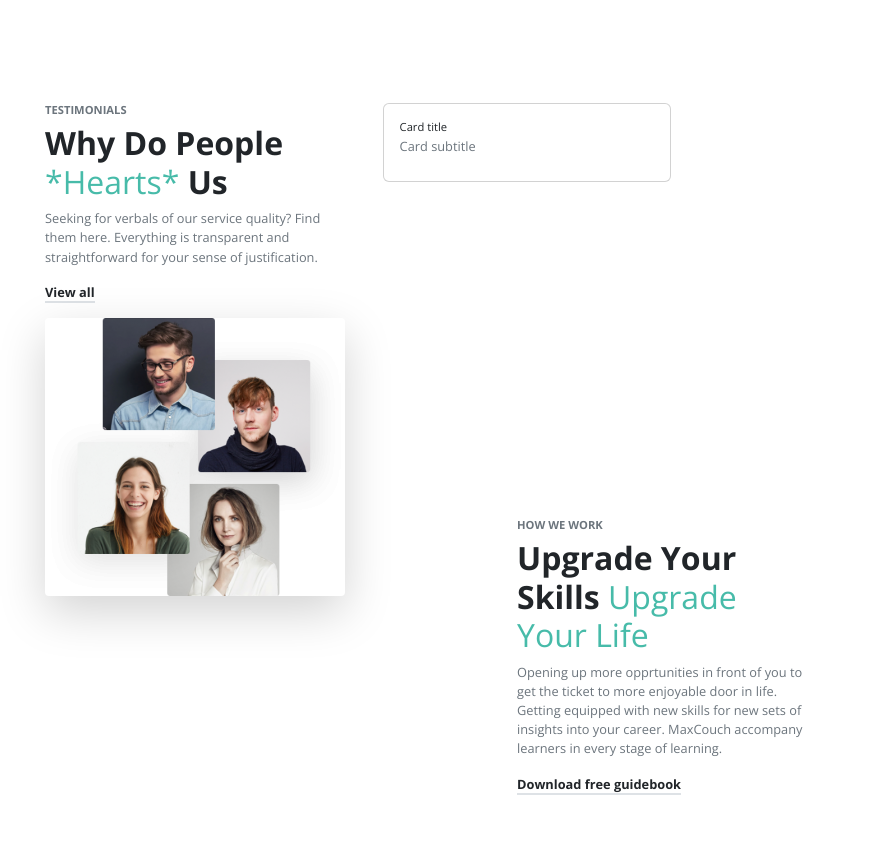
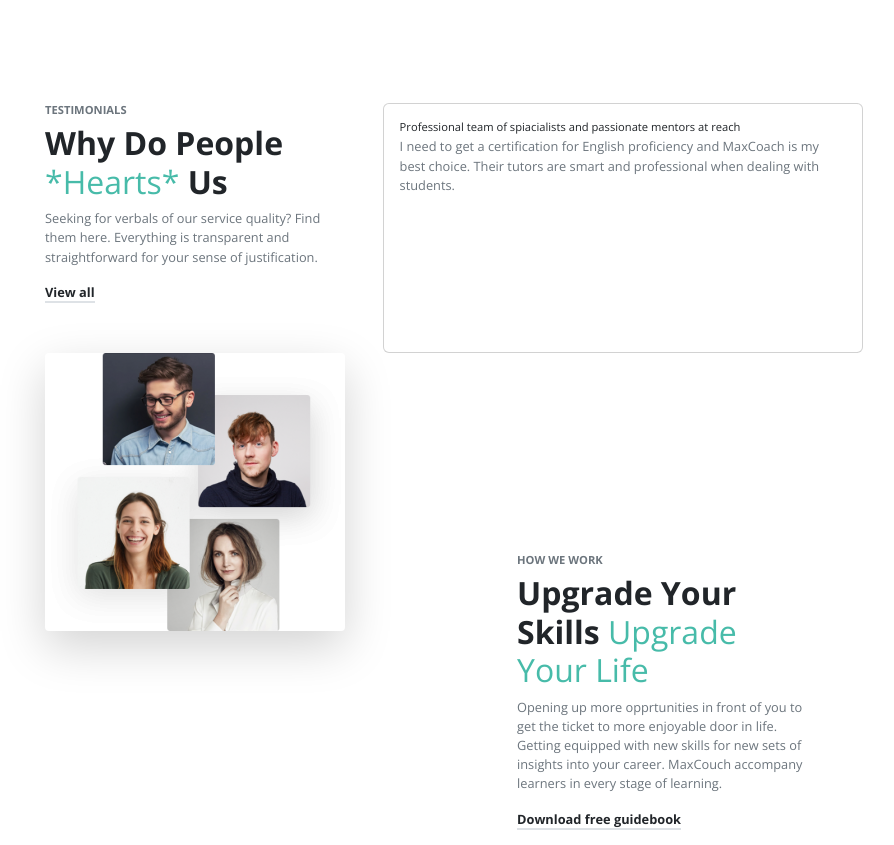
Before and after one commit to MarcoInchingoli89/proj-html-vuejs, a Vue app: page / in a window 1280 px wide. Shown: the part 2740-3585 px from the top of the page, without its empty margins (159-1053 px from the left). Before the commit the page ends 3550 px from the top, so only its background shows below. Built offline with nearby package versions, Linux system fonts and the light colour scheme.

Commit message:
Add card section testimonial (At Work)

```diff
--- a/src/components/AppMain/SectionTestimonials.vue
+++ b/src/components/AppMain/SectionTestimonials.vue
@@ -23,10 +23,17 @@ export default {
                 </div>
                 <!-- Card sovrapposte -->
                 <div class="col cards">
-                    <div class="card bg-white" style="width: 18rem;">
+                    <div class="card bg-white" style="width: 30rem;">
                         <div class="card-body">
-                            <h6 class="card-title">Card title</h6>
-                            <p class="card-subtitle mb-2 text-muted">Card subtitle</p>
+                            <h6 class="card-title">Professional team of spiacialists and passionate mentors at reach
+                            </h6>
+                            <p class="card-subtitle mb-2 text-muted">I need to get a certification for English
+                                proficiency and MaxCoach is my best choice. Their tutors are smart and professional when
+                                dealing with students.</p>
+                            <div class="testimonial">
+                                <div class="avatar"></div>
+                                <div class="text"></div>
+                            </div>
                         </div>
                     </div>
                 </div>
@@ -46,6 +53,10 @@ export default {
 
 .cards {
     margin-top: 200px;
+
+    .card {
+        height: 250px;
+    }
 }
 
 .container {
```
